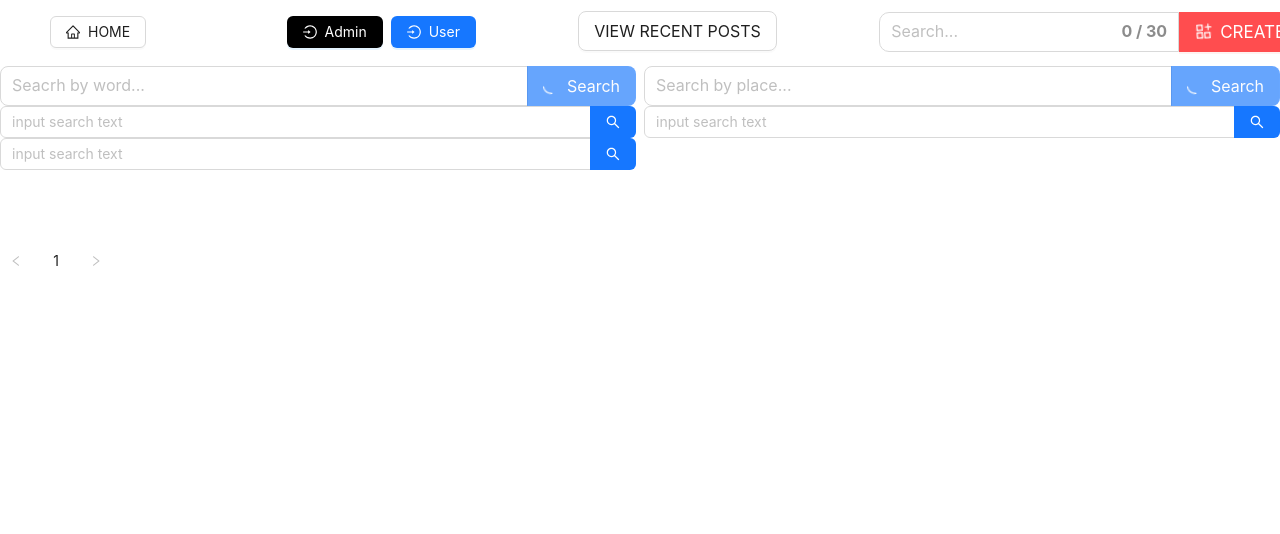
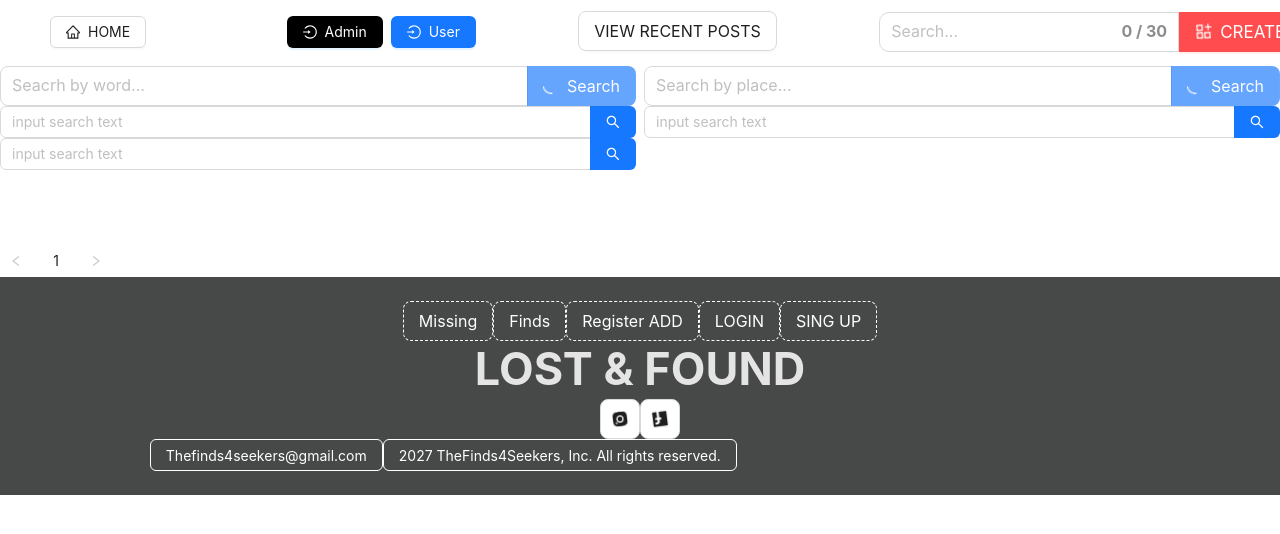
Before and after one commit to Gunplay/lostandfound-service, a React (Create React App) app: page /list in a window 1280 px wide. Shown: the top 534 px of the page. Built offline with nearby package versions, Linux system fonts and the light colour scheme.

Commit message:
adaptive

```diff
--- a/src/components/FooterPanel/index.tsx
+++ b/src/components/FooterPanel/index.tsx
@@ -4,17 +4,17 @@ import { Footer } from "antd/es/layout/layout";
 import { Button } from "antd";
 import { InstagramFilled, FacebookFilled } from "@ant-design/icons";
 
-const leftColStyle: React.CSSProperties = {
-    display: "flex",
-    justifyContent: "start",
-    alignItems: "flex-start",
-    color: "black",
-    fontSize: "50px",
-};
+// const leftColStyle: React.CSSProperties = {
+//     display: "flex",
+//     justifyContent: "start",
+//     alignItems: "flex-start",
+//     color: "black",
+//     fontSize: "50px",
+// };
 
 const rightColStyle: React.CSSProperties = {
     display: "flex",
-    flexDirection: "column",
+    //flexDirection: "column",
     justifyContent: "end",
     alignItems: "flex-end",
     color: "black",
@@ -30,53 +30,53 @@ const logoStyle: React.CSSProperties = {
 export const FooterPanel: React.FC = () => {
     return (
         <Footer style={{ backgroundColor: "#464947" }}>
-            <Row style={leftColStyle}>
-                <Space size="middle">
-                    <Col>
+            <Row wrap justify="start" gutter={[8, 8]} align="stretch">
+                <Col xs={24} md={24} lg={24} xl={32} flex="auto">
+                    {/* <Space align="start"> */}
                     <Button type="dashed" ghost size="large">
                         Missing{" "}
                     </Button>
-                    </Col>
-                    <Col>
+
                     <Button type="dashed" ghost size="large">
                         Finds
                     </Button>
-                    </Col>
-                    <Col>
+
                     <Button type="dashed" ghost size="large">
                         Register ADD
                     </Button>
-                    </Col>
-                    <Col>
                     <Button type="dashed" ghost size="large">
                         LOGIN
                     </Button>
-                    </Col>
-                    <Col>
                     <Button type="dashed" ghost size="large">
                         SING UP
                     </Button>
+                    {/* </Space> */}
                 </Col>
-                </Space>
             </Row>
+            <Row>
+                <Col xs={24} md={24} lg={24} xl={32} flex="auto">
                     <div style={logoStyle}>LOST & FOUND</div>
-            <Row style={rightColStyle}>
-                <Space size="middle">
+                </Col>
+            </Row>
+            <Col xs={4} sm={16} md={16} lg={16} xl={32}></Col>
+            <Col xs={4} sm={16} md={16} lg={16} xl={32}></Col>
+            <Col></Col>
+            <Row wrap justify="end" gutter={[8, 8]} align="stretch">
+                <Col xs={6} sm={6} md={18} lg={24} xl={32} flex="auto">
                     <Button icon={<InstagramFilled spin={true} />} size="large"></Button>
                     <Button icon={<FacebookFilled spin={true} />} size="large"></Button>
-                </Space>
-                <Space size="middle" style={{ marginTop: "15px" }}>
-                    <Col>
-                        <Button type="default" ghost size="large">
+                </Col>
+            </Row>
+            <Row wrap justify="start" align="middle">
+                <Col xs={4} sm={16} md={16} lg={16} xl={32} flex="auto">
+                    <Button type="default" ghost size="middle">
                         Thefinds4seekers@gmail.com
                     </Button>
-                    </Col>
-                    <Col>
-                        <Button type="default" ghost size="large">
+
+                    <Button type="default" ghost size="middle">
                         2027 TheFinds4Seekers, Inc. All rights reserved.
                     </Button>
                 </Col>
-                </Space>
             </Row>
         </Footer>
     );
--- a/src/layouts/ContentLayout.tsx
+++ b/src/layouts/ContentLayout.tsx
@@ -54,8 +54,7 @@ const ContentLayout: React.FC = () => {
                 <Route path="/cards" element={<CardsPage />} />
                 <Route path="/list" element={<ListSearchAds />} />
             </Routes>
-            {/*
-            // <FooterPanel /> */}
+            <FooterPanel />
         </Content>
     );
 };
```
Lines whose indentation alone changed are shown as unchanged.
